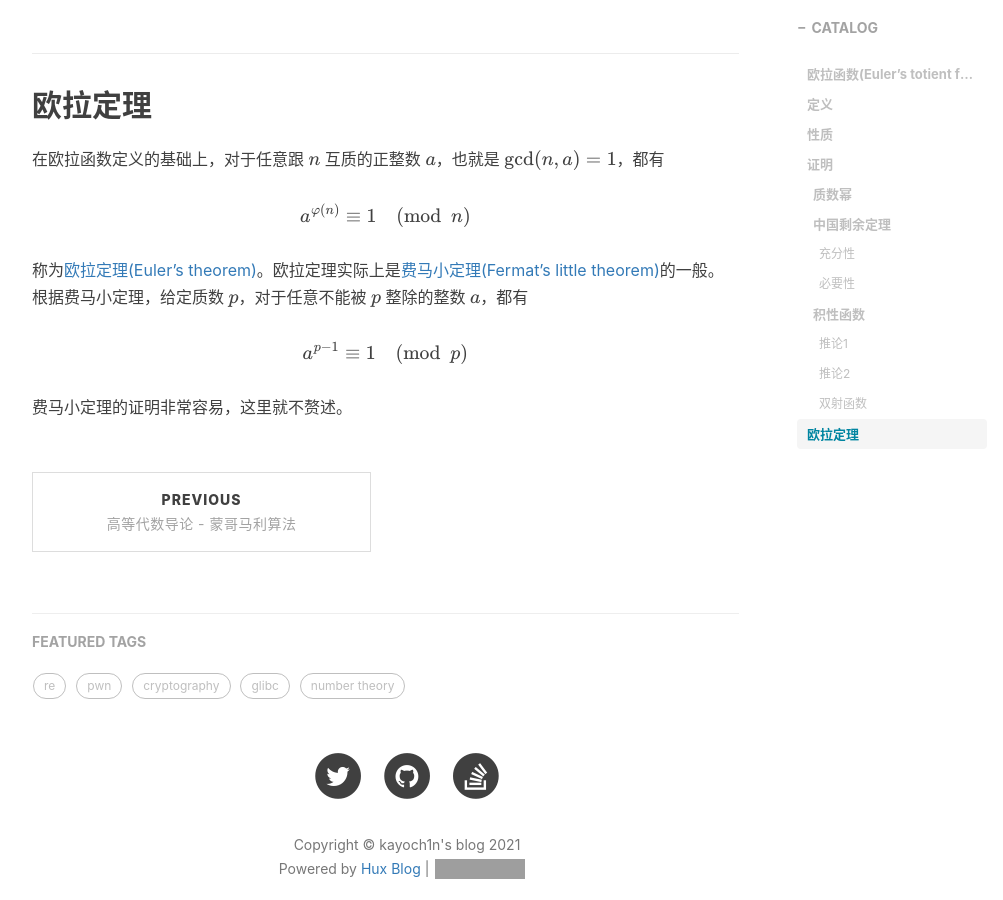
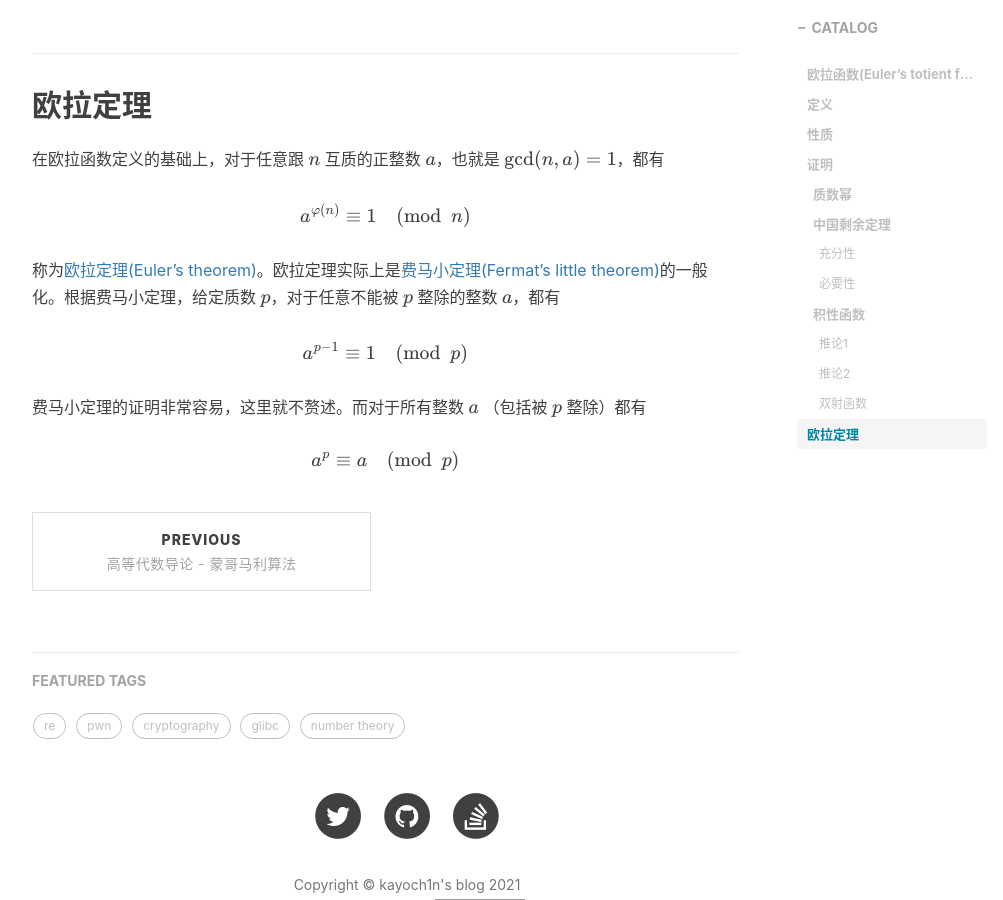
Before and after one commit to kayoch1n/kayoch1n.github.io, a Jekyll site: the page built from _posts/2021-11-27-eulers-function.markdown, in a window 1280 px wide and 900 px high, scrolled down 5403 px. Shown: the whole window, without its empty margins (233-1236 px from the left). Built offline with Jekyll 4.4.1, drawn with Linux system fonts in a browser that asks for light colours; nearby versions of some CDN libraries; comment, search, counter and statistics services are not loaded; grey boxes are pictures that could not be loaded.

Commit message:
Update an article

```diff
--- a/_posts/2021-11-27-eulers-function.markdown
+++ b/_posts/2021-11-27-eulers-function.markdown
@@ -217,8 +217,10 @@ $$
 
 $$a^{\varphi(n)}\equiv1\pmod n$$
 
-称为[欧拉定理(Euler's theorem)](https://zh.wikipedia.org/wiki/%E6%AC%A7%E6%8B%89%E5%AE%9A%E7%90%86_(%E6%95%B0%E8%AE%BA))。欧拉定理实际上是[费马小定理(Fermat's little theorem)](https://zh.wikipedia.org/wiki/%E8%B4%B9%E9%A9%AC%E5%B0%8F%E5%AE%9A%E7%90%86)的一般。根据费马小定理，给定质数 $p$，对于任意不能被 $p$ 整除的整数 $a$，都有
+称为[欧拉定理(Euler's theorem)](https://zh.wikipedia.org/wiki/%E6%AC%A7%E6%8B%89%E5%AE%9A%E7%90%86_(%E6%95%B0%E8%AE%BA))。欧拉定理实际上是[费马小定理(Fermat's little theorem)](https://zh.wikipedia.org/wiki/%E8%B4%B9%E9%A9%AC%E5%B0%8F%E5%AE%9A%E7%90%86)的一般化。根据费马小定理，给定质数 $p$，对于任意不能被 $p$ 整除的整数 $a$，都有
 
 $$a^{p-1}\equiv1\pmod p$$
 
-费马小定理的证明非常容易，这里就不赘述。
+费马小定理的证明非常容易，这里就不赘述。而对于所有整数 $a$ （包括被 $p$ 整除）都有
+
+$$a^p\equiv a\pmod p$$
```
